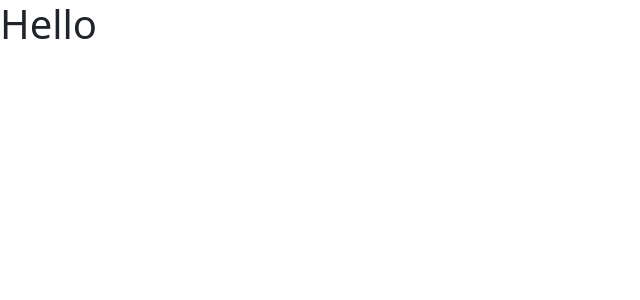
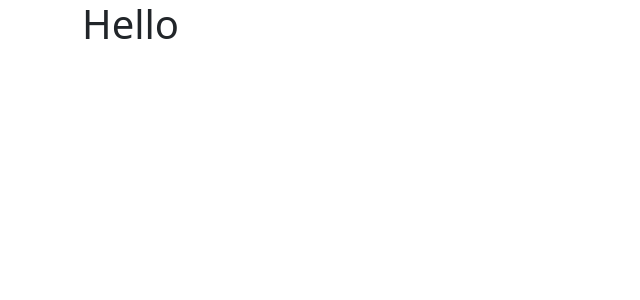
Before and after one commit to JazzPants/react-ts-advanced-shopping-cart, a React (Vite) app: page / in a window 1280 px wide. Shown: the top 300 px of the page, without its empty margins (0-640 px from the left). Built offline with nearby package versions, Linux system fonts and the light colour scheme.

Commit message:
wrap app in router, use bootstrap container in App.tsx

```diff
--- a/src/App.tsx
+++ b/src/App.tsx
@@ -1,37 +1,12 @@
-// import { useState } from 'react'
-// import reactLogo from './assets/react.svg'
-// import viteLogo from '/vite.svg'
-// import './App.css'
+
+import {Routes, Route} from "react-router-dom"
+import {Container} from "react-bootstrap"
 
 function App() {
-  // const [count, setCount] = useState(0)
-
-  // return (
-  //   <>
-  //     <div>
-  //       <a href="https://vitejs.dev" target="_blank">
-  //         <img src={viteLogo} className="logo" alt="Vite logo" />
-  //       </a>
-  //       <a href="https://react.dev" target="_blank">
-  //         <img src={reactLogo} className="logo react" alt="React logo" />
-  //       </a>
-  //     </div>
-  //     <h1>Vite + React</h1>
-  //     <div className="card">
-  //       <button onClick={() => setCount((count) => count + 1)}>
-  //         count is {count}
-  //       </button>
-  //       <p>
-  //         Edit <code>src/App.tsx</code> and save to test HMR
-  //       </p>
-  //     </div>
-  //     <p className="read-the-docs">
-  //       Click on the Vite and React logos to learn more
-  //     </p>
-  //   </>
-  // )
   return (
+  <Container>
   <h1>Hello</h1>
+  </Container>
   )
 }
 
--- a/src/main.tsx
+++ b/src/main.tsx
@@ -2,9 +2,12 @@ import React from 'react'
 import ReactDOM from 'react-dom/client'
 import App from './App.tsx'
 import "bootstrap/dist/css/bootstrap.min.css"
+import { BrowserRouter } from 'react-router-dom'
 
 ReactDOM.createRoot(document.getElementById('root')!).render(
   <React.StrictMode>
-    <App />
+    <BrowserRouter>
+      <App />
+    </BrowserRouter>
   </React.StrictMode>,
 )
```
